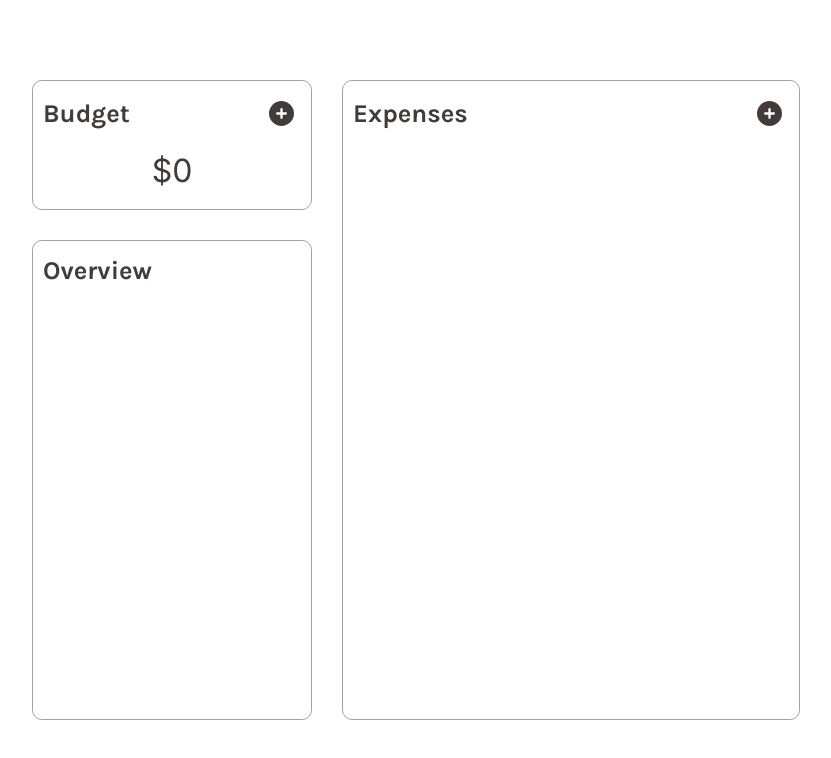
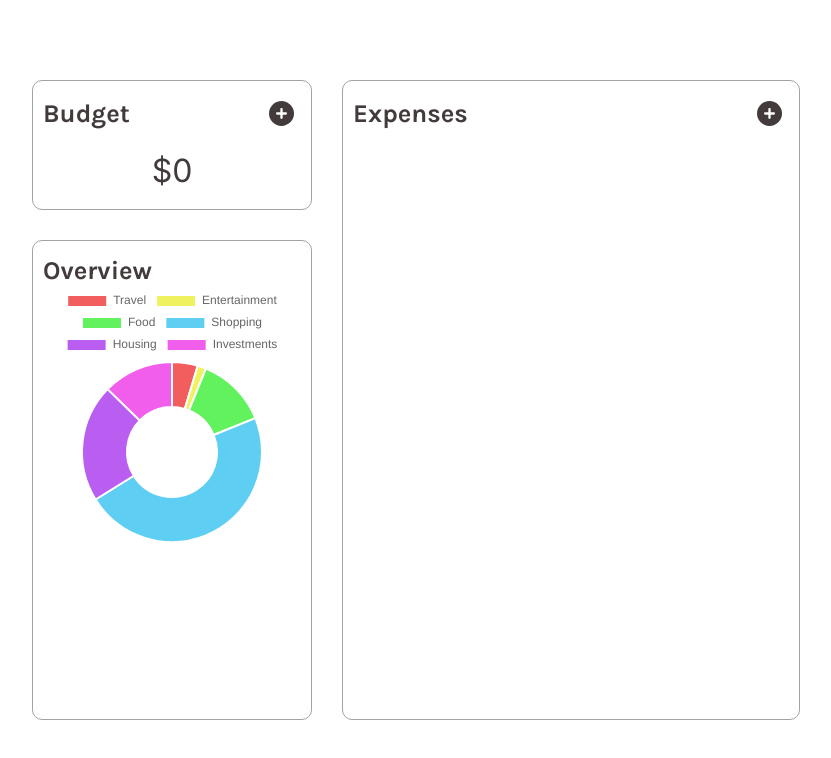
Before and after one commit to cateruu/expenses-tracker, a React (Create React App) app: page / in a window 1280 px wide. Shown: the top 758 px of the page, without its empty margins (224-1055 px from the left). Built offline with nearby package versions, Linux system fonts and the light colour scheme.

Commit message:
creating doughnut chart using chart.js

```diff
--- a/package.json
+++ b/package.json
@@ -9,9 +9,11 @@
     "@testing-library/jest-dom": "^5.16.4",
     "@testing-library/react": "^13.3.0",
     "@testing-library/user-event": "^13.5.0",
+    "chart.js": "^3.8.0",
     "nanoid": "^4.0.0",
     "react": "^18.1.0",
     "react-calendar": "^3.7.0",
+    "react-chartjs-2": "^4.2.0",
     "react-dom": "^18.1.0",
     "react-scripts": "5.0.1",
     "web-vitals": "^2.1.4"
--- a/src/components/Expenses.jsx
+++ b/src/components/Expenses.jsx
@@ -20,8 +20,8 @@ const Expenses = () => {
   };
 
   useEffect(() => {
-    const jsonExpenses = JSON.stringify(expenses);
-    localStorage.setItem('expenses', jsonExpenses);
+    const expensesJSON = JSON.stringify(expenses);
+    localStorage.setItem('expenses', expensesJSON);
   }, [expenses]);
 
   const expenseElemets = expenses.map((expense) => {
--- a/src/components/Overview.jsx
+++ b/src/components/Overview.jsx
@@ -1,10 +1,39 @@
 import React from 'react';
 import classes from './css/overview.module.css';
+import { Chart as ChartJS, ArcElement, Tooltip, Legend } from 'chart.js';
+import { Doughnut } from 'react-chartjs-2';
+
+ChartJS.register(ArcElement, Tooltip, Legend);
+const data = {
+  labels: [
+    'Travel',
+    'Entertainment',
+    'Food',
+    'Shopping',
+    'Housing',
+    'Investments',
+  ],
+  datasets: [
+    {
+      label: 'Spent this month',
+      data: [12, 4, 33, 123, 55, 33],
+      backgroundColor: [
+        '#F25E5E',
+        '#EFF25E',
+        '#61F25E',
+        '#5ECFF2',
+        '#BA5EF2',
+        '#F25EEC',
+      ],
+    },
+  ],
+};
 
 const Overview = () => {
   return (
     <section className={classes.overview}>
       <h2 className={classes.header}>Overview</h2>
+      <Doughnut data={data} />
     </section>
   );
 };
```
Also changed, not shown: 1 other file (tests, documents, lock files or other folders).
